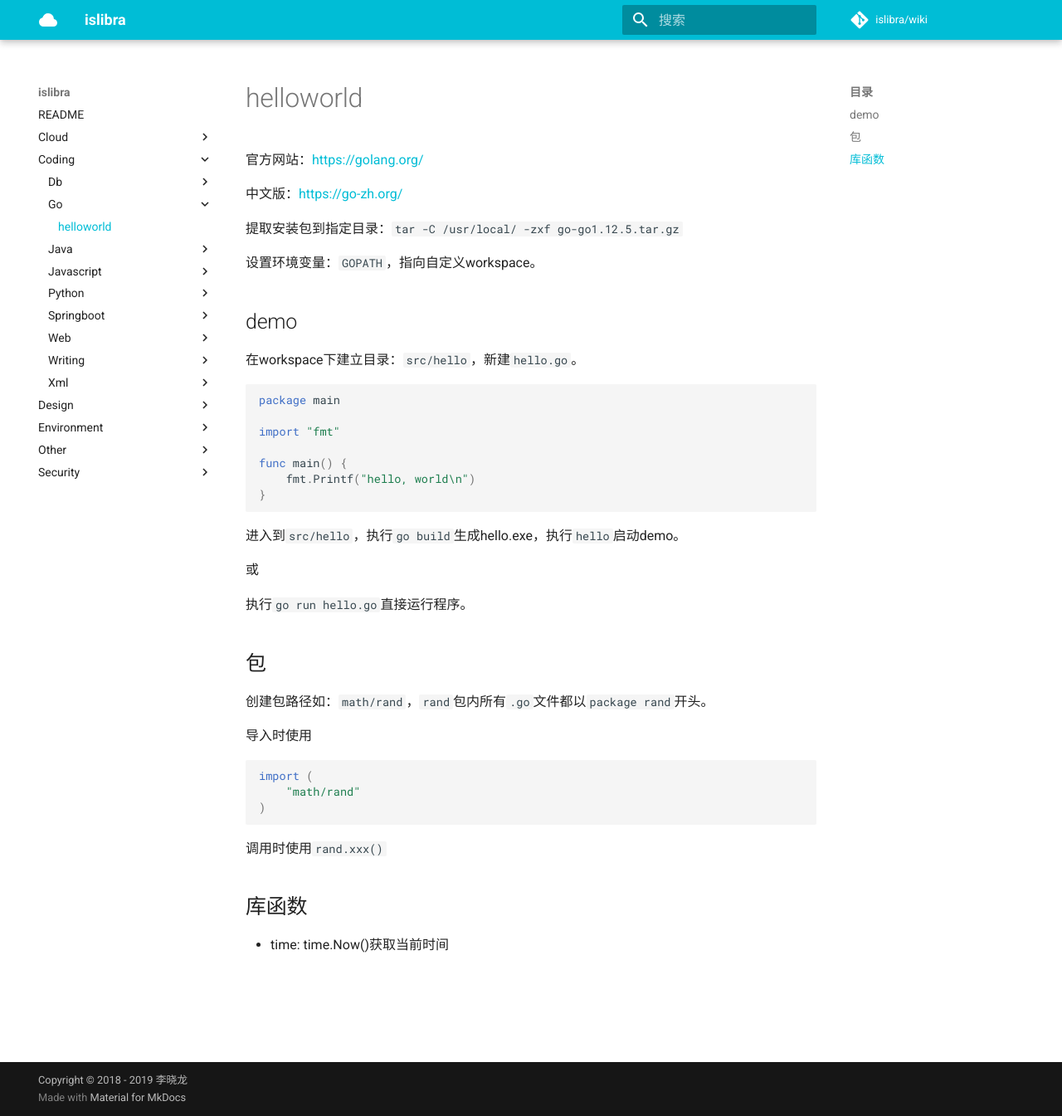
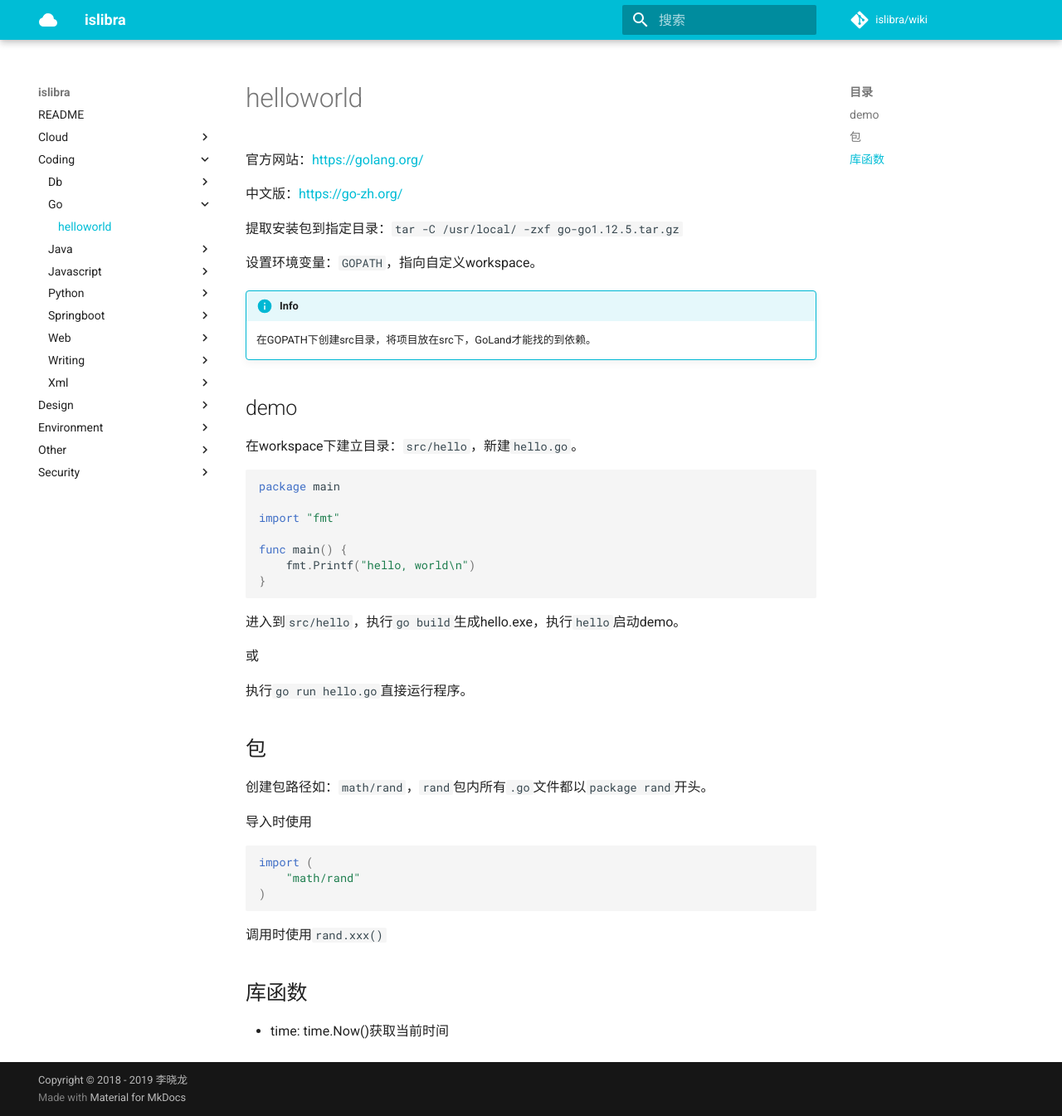
Before and after one commit to islibra/wiki, an MkDocs documentation site: the page built from docs/coding/go/helloworld.md, in a window 1280 px wide and 1345 px high. Shown: the whole window at 83% size. Built offline with MkDocs 1.6.1 and Material for MkDocs 9.7.7, drawn with Linux system fonts in a browser that asks for light colours; comment, search, counter and statistics services are not loaded.

```diff
--- a/docs/coding/go/helloworld.md
+++ b/docs/coding/go/helloworld.md
@@ -7,6 +7,9 @@
 提取安装包到指定目录：`tar -C /usr/local/ -zxf go-go1.12.5.tar.gz`
 
 设置环境变量：`GOPATH`，指向自定义workspace。
+
+!!! info
+	在GOPATH下创建src目录，将项目放在src下，GoLand才能找的到依赖。
 
 ## demo
 
```
